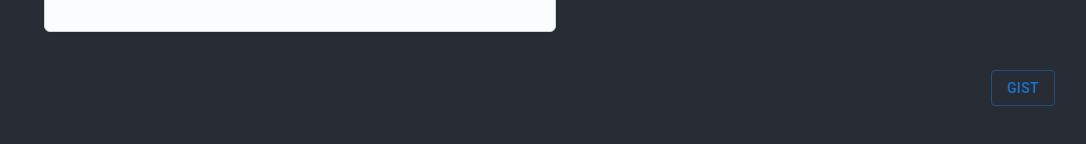
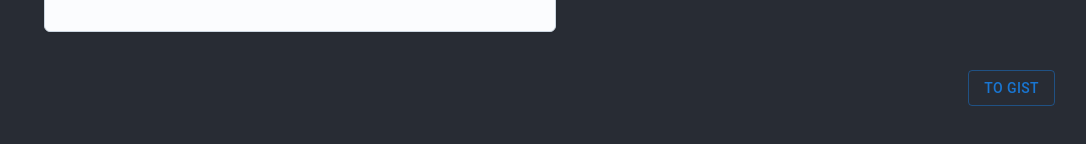
Before and after one commit to MaximizedOwl/simple-markdown-editor-ts, a React (Create React App) app: page / in a window 1280 px wide. Shown: the part 664-808 px from the top of the page, without its empty margins (97-1183 px from the left). Built offline with nearby package versions, Linux system fonts and the light colour scheme.

Commit message:
テスト『サイトのタイトルが常に「Simple Markdown Editor」になっているか』通過時

```diff
--- a/src/App.tsx
+++ b/src/App.tsx
@@ -62,7 +62,7 @@ function App() {
         <div className='footer'>
           <div className='footer-menu'>
             <Stack direction='row' spacing={2}>
-              <Button variant='outlined'>Gist</Button>
+              <Button variant='outlined'>to Gist</Button>
             </Stack>
           </div>
         </div>
```
Also changed, not shown: 1 other file (tests, documents, lock files or other folders).
